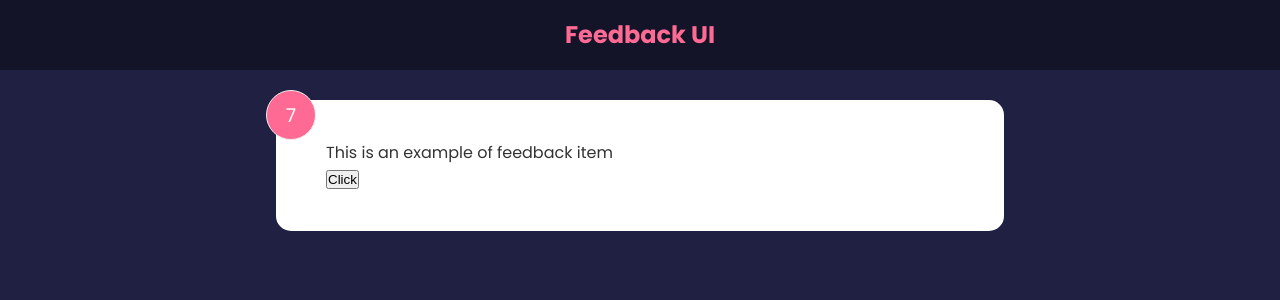
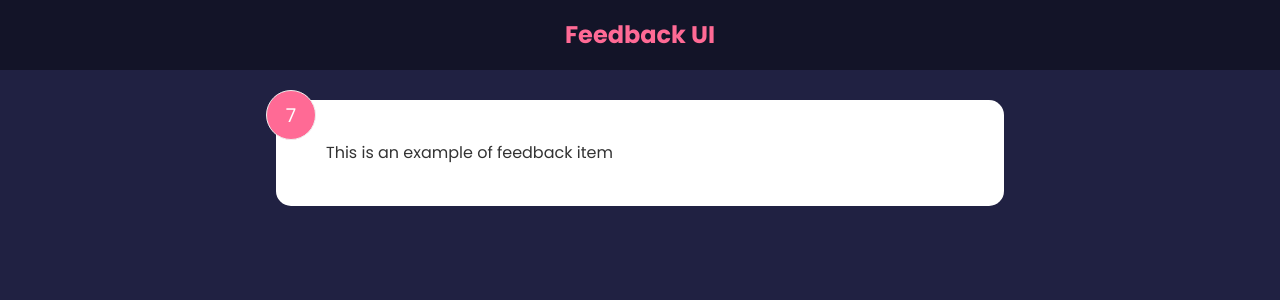
Before and after one commit to timrusin/feedback-app, a React (Create React App) app: page / in a window 1280 px wide. Shown: the top 300 px of the page. Built offline with nearby package versions, Linux system fonts and the light colour scheme.

Commit message:
about to create app level state video 15

```diff
--- a/src/components/FeedbackItem.js
+++ b/src/components/FeedbackItem.js
@@ -4,17 +4,10 @@ const FeedbackItem = () => {
   const [rating, setRating] = useState(7)
   const [text, setText] = useState('This is an example of feedback item')
 
-  const handleClick = () => {
-    setRating((prev)=> {//cool way to change state with 'prev'
-      console.log(prev)
-      return prev - 10
-    })
-  }
   return (
     <div className="card">
       <div className="num-display">{rating}</div>
       <div className="text-display">{text}</div>
-      <button onClick={handleClick}>Click</button>
     </div>
   );
 }
```
